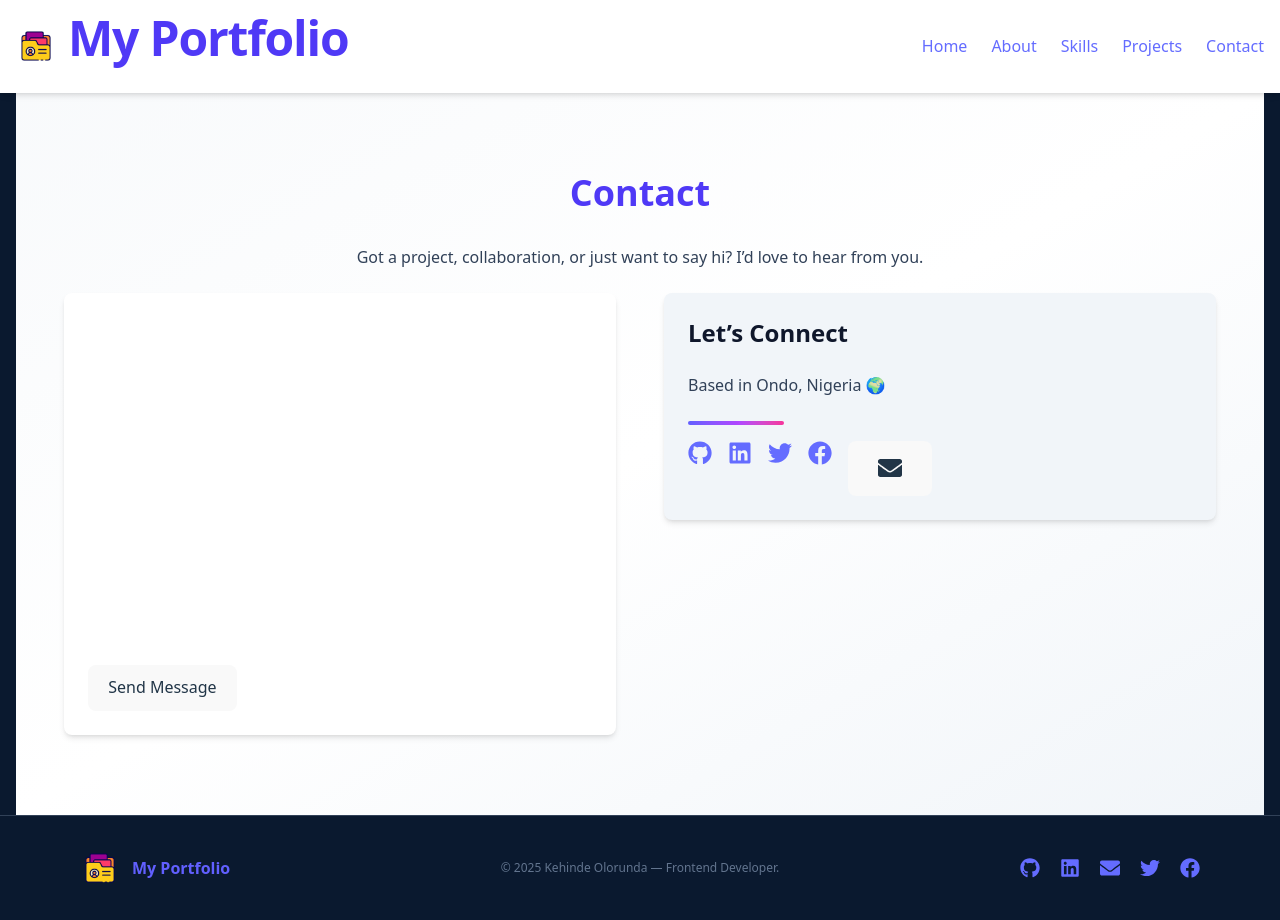
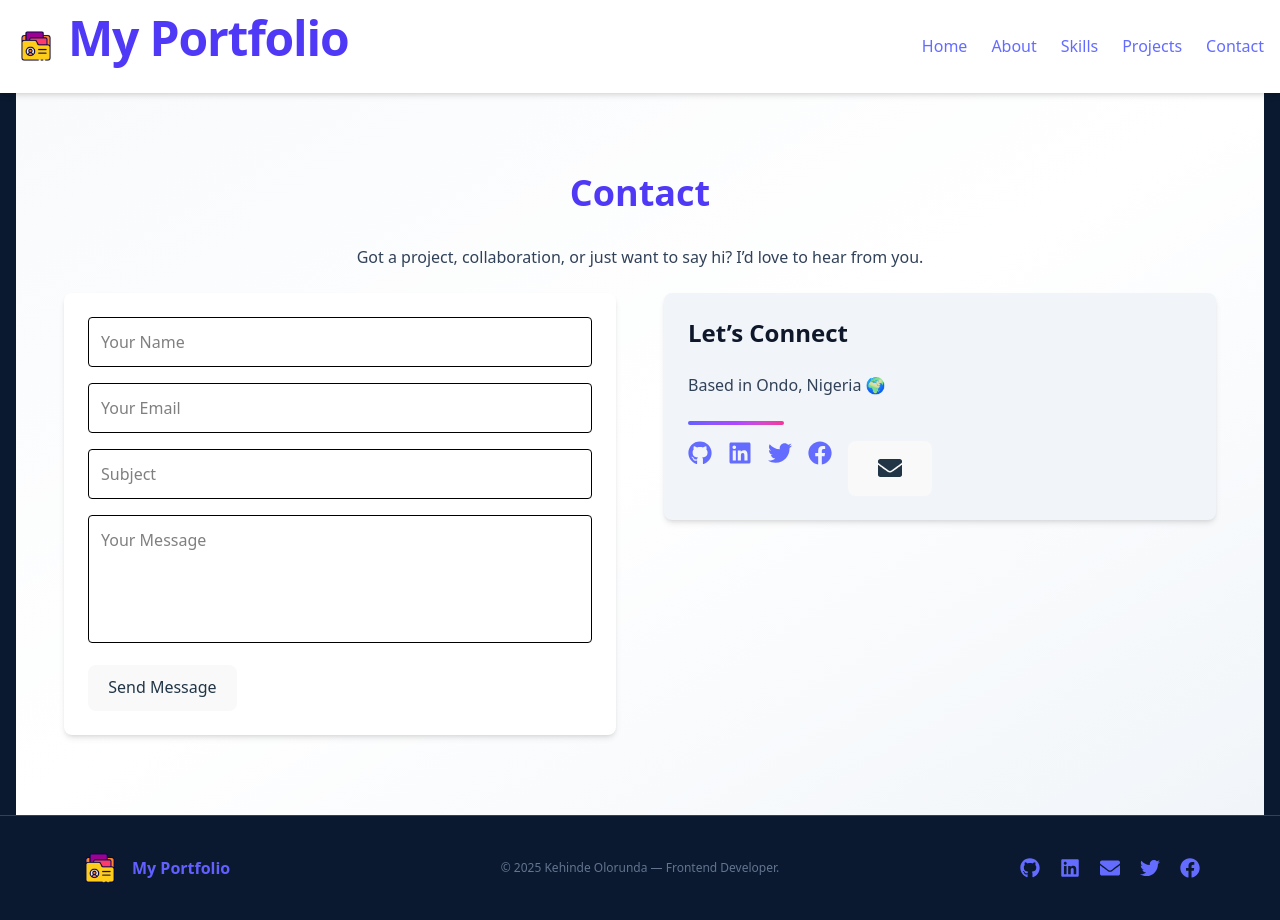
Before and after one commit to MrKennYBrighT/MY-PORTFOLIO, a React (Vite) app: page /contact in a window 1280 px wide. Built offline with nearby package versions, Linux system fonts and the light colour scheme; the HTML template or start-up script is replaced by a standard one.

Commit message:
changes updated

```diff
--- a/src/pages/Contact.jsx
+++ b/src/pages/Contact.jsx
@@ -115,7 +115,7 @@
                         value={formData[field]}
                         onChange={handleChange}
                         required={field !== 'subject'}
-                        className="w-full p-3 border rounded dark:bg-slate-800 dark:text-white"
+                        className="w-full p-3 border rounded dark:bg-slate-800 dark:text-white text-black"
                       />
                       {errors[field] && (
                         <p className="text-red-500 text-sm mt-1">{errors[field]}</p>
@@ -129,7 +129,7 @@
                         value={formData.message}
                         onChange={handleChange}
                         required
-                        className="w-full p-3 border rounded h-32 resize-none dark:bg-slate-800 dark:text-white"
+                        className="w-full p-3 border rounded h-32 resize-none dark:bg-slate-800 dark:text-white text-black"
                       />
                       {errors.message && (
                         <p className="text-red-500 text-sm mt-1">{errors.message}</p>
```
